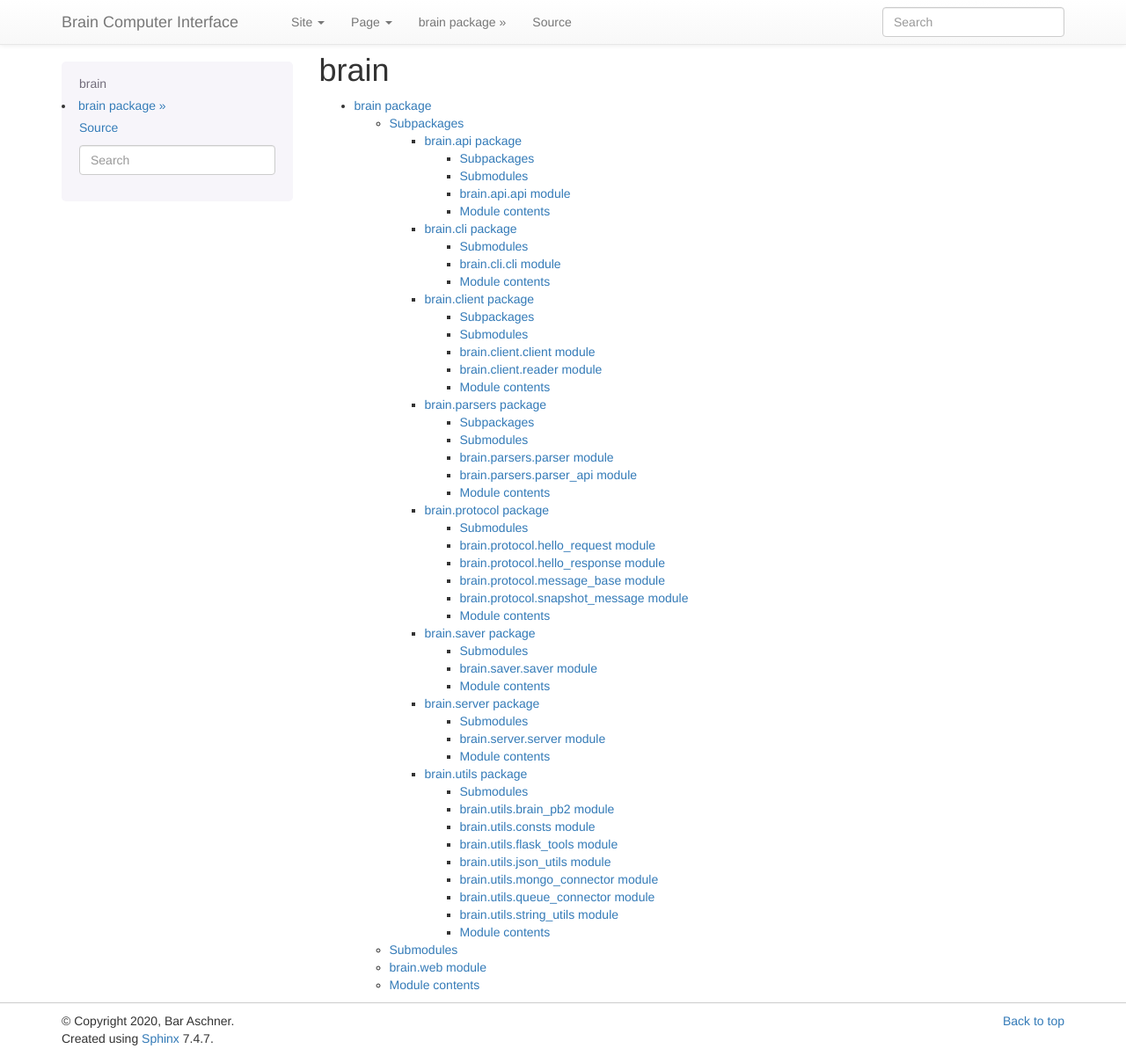
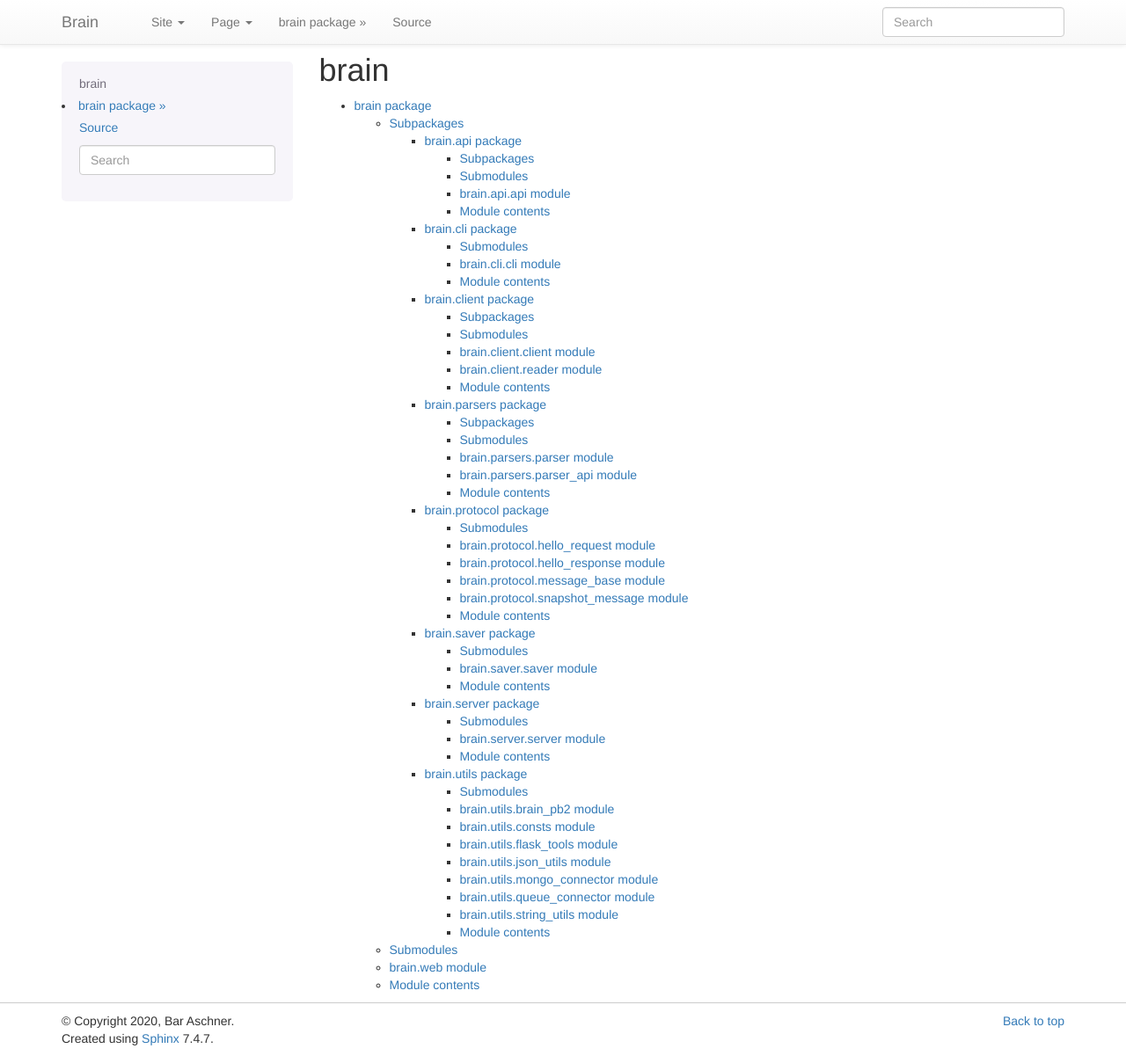
Before and after one commit to baraschner/brain, a Sphinx documentation site: the page built from docs/source/index.rst, in a window 1280 px wide and 1201 px high. Shown: the whole window at 88% size. Built offline with Sphinx 7.4.7, drawn with Linux system fonts in a browser that asks for light colours.

```diff
--- a/docs/source/conf.py
+++ b/docs/source/conf.py
@@ -18,7 +18,7 @@
 
 # -- Project information -----------------------------------------------------
 
-project = 'Brain Computer Interface'
+project = 'Brain'
 copyright = '2020, Bar Aschner'
 author = 'Bar Aschner'
 
```
